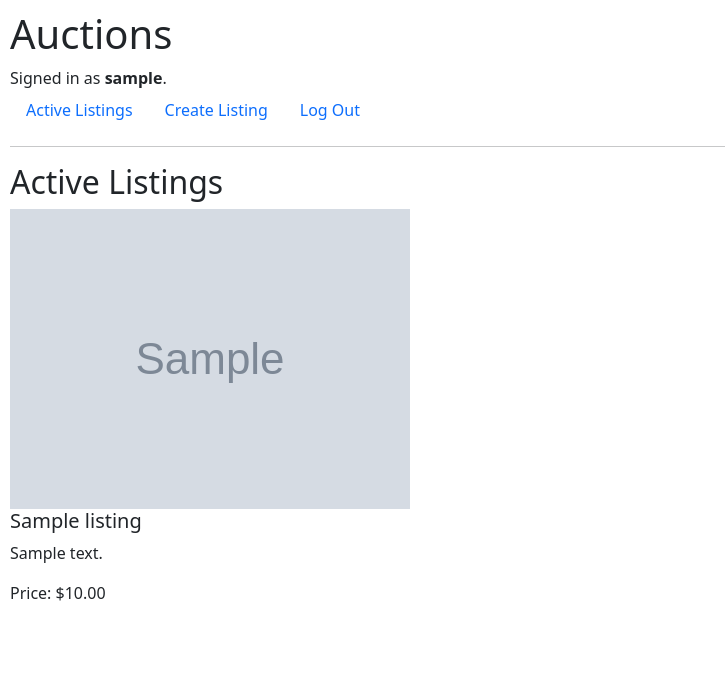
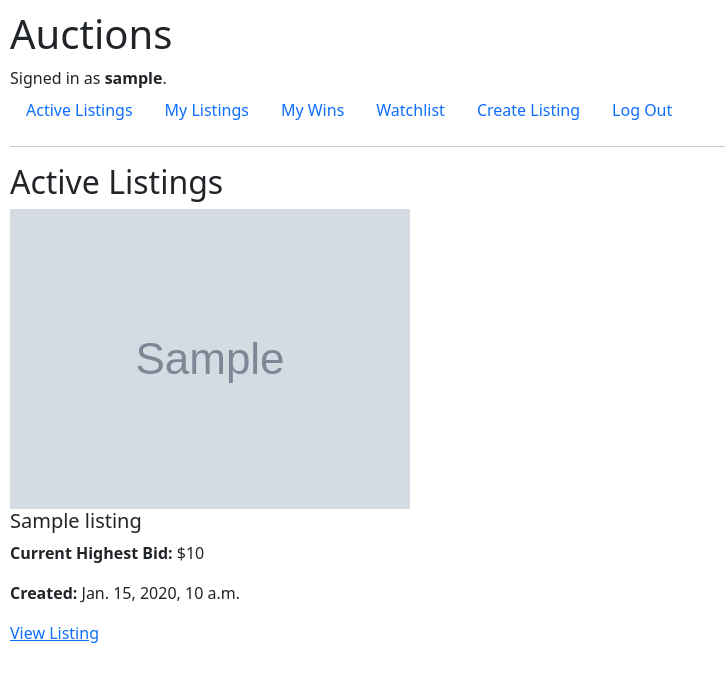
Before and after one commit to bassam-alaraby/cs50w-commerce, a Django app: page / in a window 1280 px wide. Shown: the top 682 px of the page, without its empty margins (0-725 px from the left). Run offline with Django 3.2, Linux system fonts and the light colour scheme; a user stored in the database is signed in; tables that the repository leaves empty hold one stand-in row (values such as "Sample post"); grey boxes marked "Sample" are stand-in pictures.

Commit message:
Implement auction listing features
Add bidding validation, auction closing and winner display, watchlist management, and listing comments.

```diff
--- a/auctions/models.py
+++ b/auctions/models.py
@@ -3,7 +3,11 @@ from django.db import models
 
 
 class User(AbstractUser):
-    pass
+    watchlist = models.ManyToManyField(
+        "Listing",
+        blank=True,
+        related_name="watchlisted_by"
+    )
 
 class Listing(models.Model):
     title = models.CharField(max_length=64)
--- a/auctions/templates/auctions/index.html
+++ b/auctions/templates/auctions/index.html
@@ -13,8 +13,13 @@
                         {% endif %}
                         <div>
                             <h5>{{ listing.title }}</h5>
-                            <p>{{ listing.description }}</p>
-                            <p>Price:</strong> ${{ listing.initial_price }}</p>
+                            {% if listing.highest_bid %}
+                                <p><strong>Current Highest Bid:</strong> ${{ listing.highest_bid }}</p>
+                            {% else %}
+                                <p><strong>Initial Price:</strong> ${{ listing.initial_price }}</p>
+                            {% endif %}
+                            <p><strong>Created:</strong> {{ listing.timestamp }}</p>
+                            <a href="{% url 'listing_detail' listing.id %}">View Listing</a>
                         </div>
                     </div>
                 </div>
--- a/auctions/templates/auctions/layout.html
+++ b/auctions/templates/auctions/layout.html
@@ -22,10 +22,17 @@
             </li>
             {% if user.is_authenticated %}
                 <li class="nav-item">
+                    <a class="nav-link" href="{% url 'view_my_listings' %}">My Listings</a>
+                </li>
+                <li class="nav-item">
+                    <a class="nav-link" href="{% url 'my_wins' %}">My Wins</a>
+                </li>
+                <li class="nav-item">
+                    <a class="nav-link" href="{% url 'view_watchlist' %}">Watchlist</a>
+                </li>
+                <li class="nav-item">
                     <a class="nav-link" href="{% url 'create_listing' %}">Create Listing</a>
                 </li>
-            {% endif %}
-            {% if user.is_authenticated %}
                 <li class="nav-item">
                     <a class="nav-link" href="{% url 'logout' %}">Log Out</a>
                 </li>
--- a/auctions/urls.py
+++ b/auctions/urls.py
@@ -7,5 +7,14 @@ urlpatterns = [
     path("login", views.login_view, name="login"),
     path("logout", views.logout_view, name="logout"),
     path("register", views.register, name="register"),
-    path("create", views.create_listing, name="create_listing")
+    path("create", views.create_listing, name="create_listing"),
+    path("listing/<int:listing_id>", views.view_listing, name="listing_detail"),
+    path("my_listings", views.view_my_listings, name="view_my_listings"),
+    path("listing/<int:listing_id>/disable", views.disable_listing, name="disable_listing"),
+    path("my-wins/", views.view_my_wins, name="my_wins"),
+    path("listing/<int:listing_id>/bid", views.add_bid, name="add_bid"),
+    path("listing/<int:listing_id>/comment", views.add_comment, name="add_comment"),
+    path("add_to_watchlist/<int:listing_id>", views.add_to_watchlist, name="add_to_watchlist"),
+    path("remove_from_watchlist/<int:listing_id>", views.remove_from_watchlist, name="remove_from_watchlist"),
+    path("watchlist", views.view_watchlist, name="view_watchlist")
 ]
--- a/auctions/views.py
+++ b/auctions/views.py
@@ -2,16 +2,37 @@ from django.contrib.auth import authenticate, login, logout
 from django.contrib.auth.decorators import login_required
 from django.core.exceptions import ValidationError
 from django.db import IntegrityError
+from django.db.models.aggregates import Max
 from django.http import HttpResponse, HttpResponseRedirect
 from django.shortcuts import render
 from django.urls import reverse
 
-from .models import Listing, User
+from .models import User, Listing, Bid, Comment
+
+
+def listing_detail_context(request, listing, message=None):
+    highest_bid = listing.bids.order_by("-amount").first()
+
+    is_winner = (
+        not listing.is_active
+        and highest_bid is not None
+        and request.user.is_authenticated
+        and highest_bid.bidder == request.user
+    )
+
+    return {
+        "listing": listing,
+        "highest_bid": highest_bid,
+        "is_winner": is_winner,
+        "message": message,
+    }
 
 
 def index(request):
-    # Display all active listings
-    listings = Listing.objects.filter(is_active=True)
+    listings = Listing.objects.filter(is_active=True).annotate(
+        highest_bid=Max("bids__amount")
+    )
+
     return render(request, "auctions/index.html", {
         "listings": listings
     })
@@ -114,3 +135,199 @@ def create_listing(request):
         return HttpResponseRedirect(reverse("index"))
     else:
         return render(request, "auctions/create_listing.html")
+
+
+def view_listing(request, listing_id):
+    try:
+        listing = Listing.objects.get(pk=listing_id)
+    except Listing.DoesNotExist:
+        return HttpResponse("Listing not found.", status=404)
+
+    return render(
+        request,
+        "auctions/view_listing.html",
+        listing_detail_context(request, listing)
+    )
+
+
+@login_required
+def view_my_listings(request):
+    listings = Listing.objects.filter(owner=request.user)
+    return render(request, "auctions/my_listings.html", {
+        "listings": listings
+    })
+
+
+@login_required
+def disable_listing(request, listing_id):
+    try:
+        listing = Listing.objects.get(pk=listing_id)
+    except Listing.DoesNotExist:
+        return HttpResponse("Listing not found.", status=404)
+
+    # Check if the logged-in user is the owner of the listing
+    if request.user != listing.owner:
+        return HttpResponse("You are not authorized to disable this listing.", status=403)
+
+    # Disable the listing
+    listing.is_active = False
+    listing.save()
+
+    return HttpResponseRedirect(reverse("listing_detail", args=[listing_id]))
+
+
+@login_required
+def view_my_wins(request):
+    listings = Listing.objects.filter(
+        is_active=False,
+        bids__bidder=request.user
+    ).distinct()
+
+    won_listings = []
+
+    for listing in listings:
+        highest_bid = listing.bids.order_by("-amount").first()
+
+        if highest_bid and highest_bid.bidder == request.user:
+            won_listings.append({
+                "listing": listing,
+                "highest_bid": highest_bid,
+            })
+
+    return render(request, "auctions/my_wins.html", {
+        "won_listings": won_listings
+    })
+
+
+@login_required
+def add_bid(request, listing_id):
+    if request.method != "POST":
+        return HttpResponse("Method not allowed.", status=405)
+
+    try:
+        listing = Listing.objects.get(pk=listing_id)
+    except Listing.DoesNotExist:
+        return HttpResponse("Listing not found.", status=404)
+
+    bid_amount = request.POST["bid_amount"]
+    highest_bid = listing.bids.order_by('-amount').first()
+
+    # Check if the listing is not active
+    if not listing.is_active:
+        return render(
+            request,
+            "auctions/view_listing.html",
+            listing_detail_context(request, listing, "This auction is closed.")
+        )
+
+    # Check if the user is the owner of the listing
+    if request.user == listing.owner:
+        return render(
+            request,
+            "auctions/view_listing.html",
+            listing_detail_context(request, listing, "You cannot bid on your own listing.")
+        )
+
+    # Validate the bid amount
+    try:
+        decimal_bid_amount = Bid._meta.get_field("amount").clean(
+            bid_amount,
+            None
+        )
+    except ValidationError:
+        return render(
+            request,
+            "auctions/view_listing.html",
+            listing_detail_context(request, listing, "Invalid bid amount.")
+        )
+
+    # Check if the bid is higher than the current highest bid or initial price
+    if highest_bid and decimal_bid_amount <= highest_bid.amount:
+        return render(
+            request,
+            "auctions/view_listing.html",
+            listing_detail_context(request, listing, "Your bid must be higher than the current highest bid.")
+        )
+    elif not highest_bid and decimal_bid_amount <= listing.initial_price:
+        return render(
+            request,
+            "auctions/view_listing.html",
+            listing_detail_context(request, listing, "Your bid must be higher than the initial price.")
+        )
+
+    # Create a new bid
+    new_bid = Bid(
+        amount=decimal_bid_amount,
+        listing=listing,
+        bidder=request.user
+    )
+    new_bid.save()
+
+    return HttpResponseRedirect(reverse("listing_detail", args=[listing_id]))
+
+
+@login_required
+def add_comment(request, listing_id):
+    if request.method != "POST":
+        return HttpResponse("Method not allowed.", status=405)
+
+    try:
+        listing = Listing.objects.get(pk=listing_id)
+    except Listing.DoesNotExist:
+        return HttpResponse("Listing not found.", status=404)
+
+    comment_content = request.POST["comment_content"]
+
+    # Validate the comment content
+    if not comment_content.strip():
+        return render(
+            request,
+            "auctions/view_listing.html",
+            listing_detail_context(request, listing, "Comment cannot be empty.")
+        )
+
+    # Create a new comment
+    new_comment = Comment(
+        content=comment_content,
+        listing=listing,
+        author=request.user
+    )
+    new_comment.save()
+
+    return HttpResponseRedirect(reverse("listing_detail", args=[listing_id]))
+
+
+@login_required
+def add_to_watchlist(request, listing_id):
+    try:
+        listing = Listing.objects.get(pk=listing_id)
+    except Listing.DoesNotExist:
+        return HttpResponse("Listing not found.", status=404)
+
+    if not request.user.is_authenticated:
+        return HttpResponse("You must be logged in to add items to your watchlist.", status=403)
+
+    request.user.watchlist.add(listing)
+    return HttpResponseRedirect(reverse("listing_detail", args=[listing_id]))
+
+
+@login_required
+def remove_from_watchlist(request, listing_id):
+    try:
+        listing = Listing.objects.get(pk=listing_id)
+    except Listing.DoesNotExist:
+        return HttpResponse("Listing not found.", status=404)
+
+    if not request.user.is_authenticated:
+        return HttpResponse("You must be logged in to remove items from your watchlist.", status=403)
+
+    request.user.watchlist.remove(listing)
+    return HttpResponseRedirect(reverse("listing_detail", args=[listing_id]))
+
+
+@login_required
+def view_watchlist(request):
+    watchlist_items = request.user.watchlist.all()
+    return render(request, "auctions/watchlist.html", {
+        "watchlist_items": watchlist_items
+    })
```
Also changed, not shown: auctions/templates/auctions/my_listings.html (added, +18 -0 lines), auctions/templates/auctions/my_wins.html (added, +22 -0 lines), auctions/templates/auctions/view_listing.html (added, +121 -0 lines), auctions/templates/auctions/watchlist.html (added, +19 -0 lines), auctions/migrations/0004_user_watchlist.py (added).
